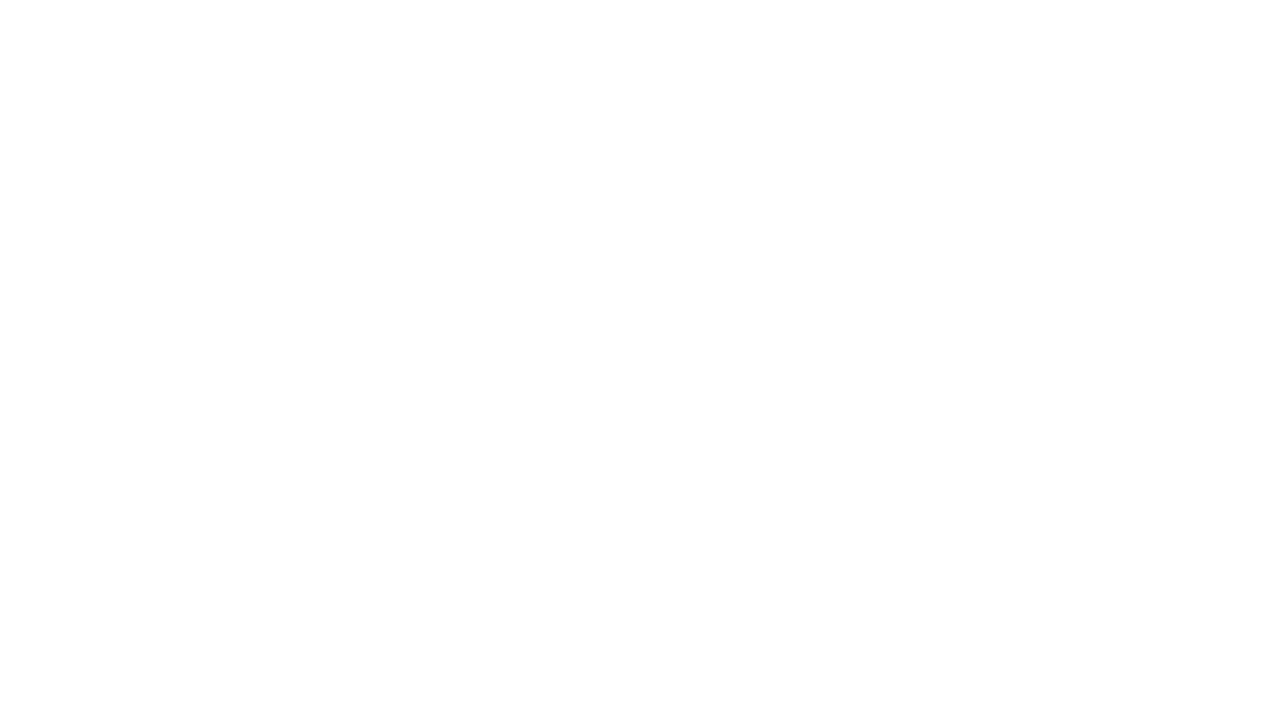
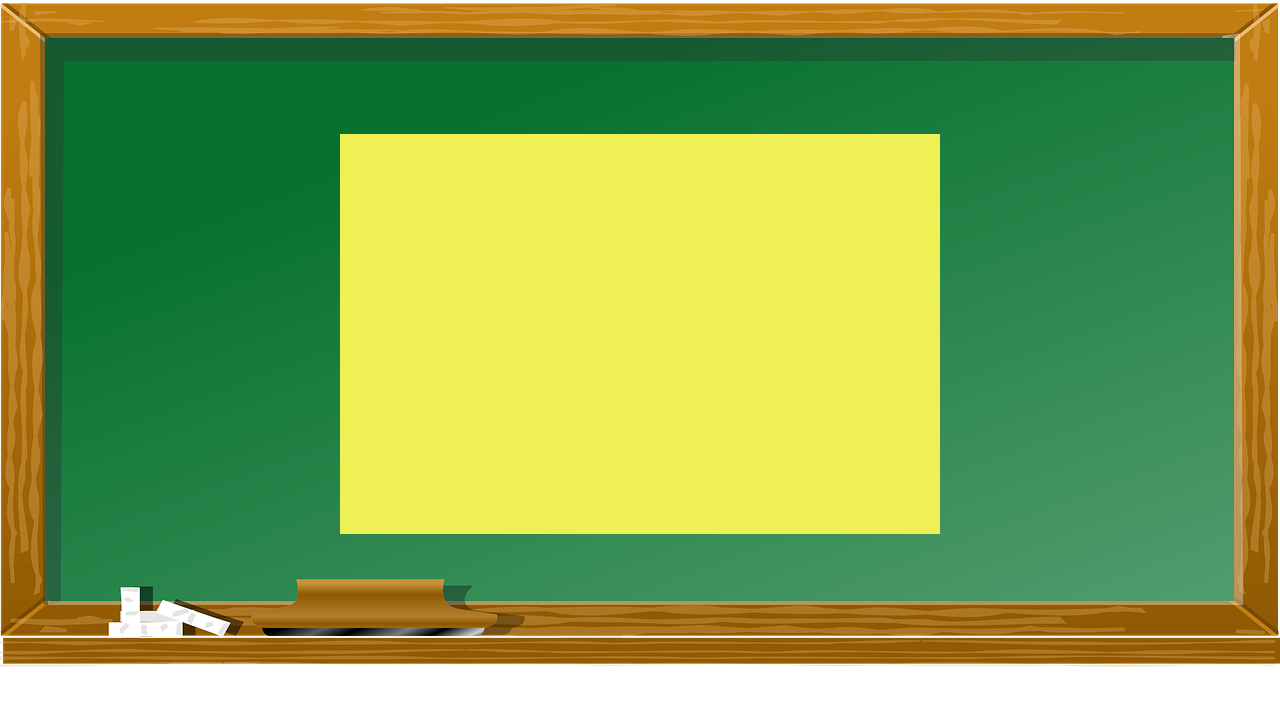
Before and after one commit to slowteady/todo-list, a React (Create React App) app: page / in a window 1280 px wide. Shown: the top 706 px of the page. Built offline with nearby package versions, Linux system fonts and the light colour scheme.

Commit message:
Template 컴포넌트 중앙 위치 하도록 조정, background 이미지 추가하여 컴포넌트 구성

```diff
--- a/src/components/Template.jsx
+++ b/src/components/Template.jsx
@@ -1,19 +1,38 @@
 import React from "react";
 import styled from "styled-components";
+import blackboard from "../img/blackboard.png";
+
+const TemplateBox = styled.div`
+  display: flex;
+  justify-content: center;
+  align-items: center;
+`;
 
 const Components = styled.div`
+  background: #efef56;
+  position: absolute;
   display: flex;
   flex-direction: column;
-  margin: 0 auto;
-  background: yellow;
+  width: 600px;
+  height: 400px;
+  // border-radius: 16px;
+  // box-shadow: 0 0 8px 0 rgba(0, 0, 0, 0.04);
+`;
+
+const Image = styled.img`
+  width: 100%;
+  height: 100%;
 `;
 
 const Template = ({ children }) => {
   return (
     <>
-      <Components>{children}</Components>
+      <TemplateBox>
+        <Image src={blackboard} alt="Blackboard" />
+        <Components>{children}</Components>
+      </TemplateBox>
     </>
-  )
-}
+  );
+};
 
 export default Template;
```
